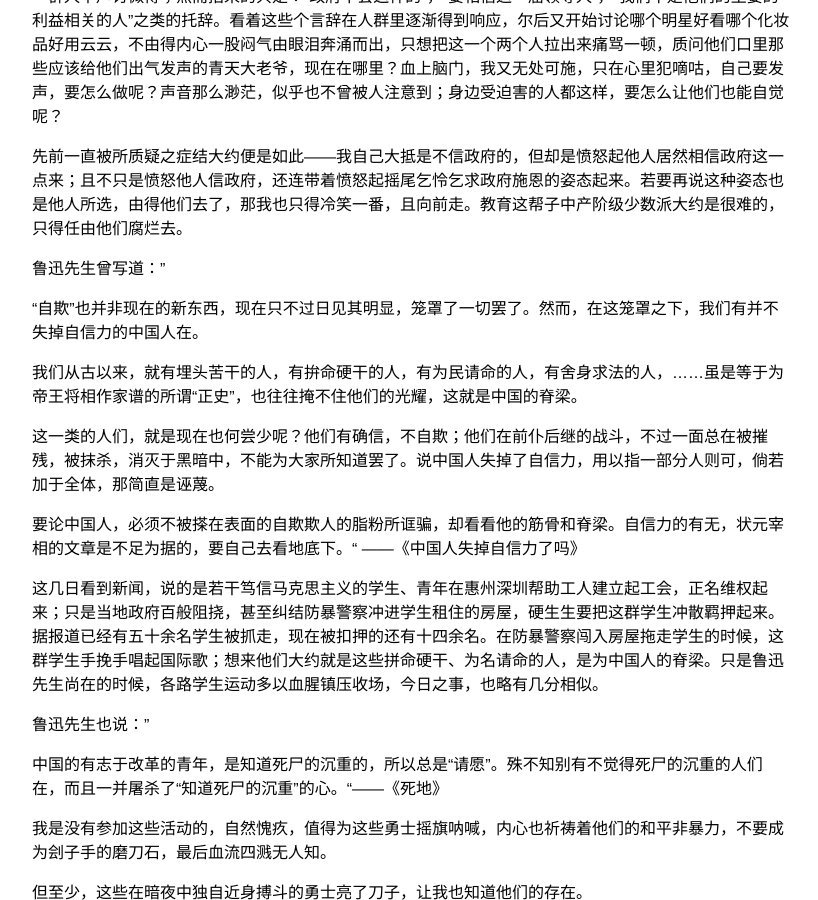
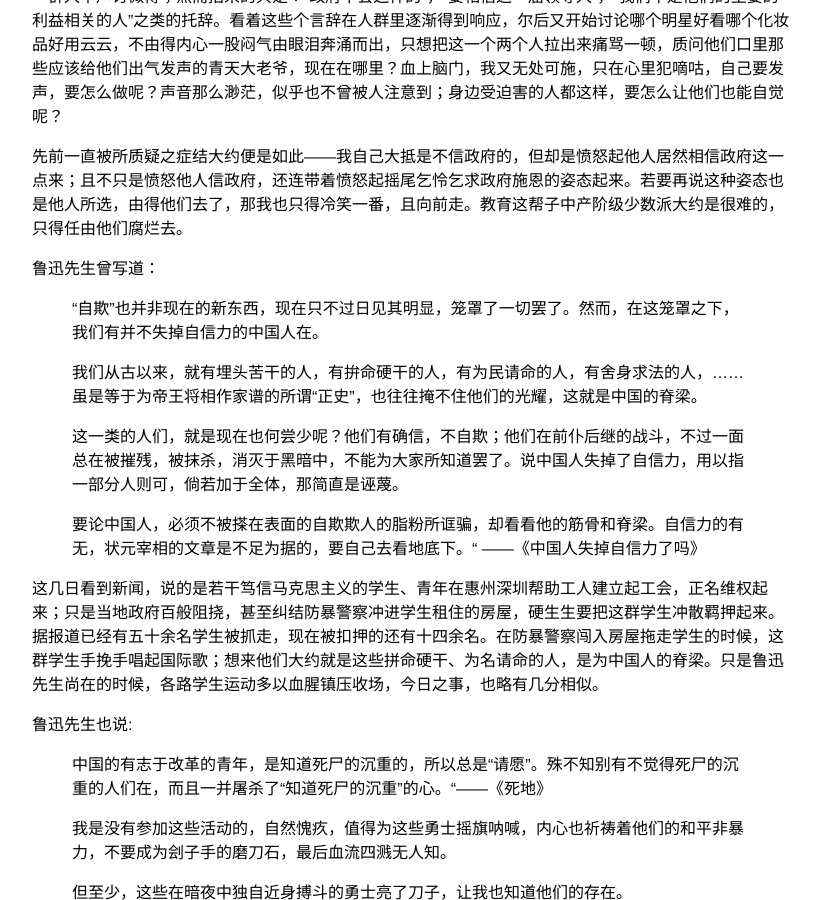
Before and after one commit to Ortsang/ortsang.github.io, a Jekyll site: the page built from _posts/2021-11-30-记非暴力马克思.md, in a window 1280 px wide and 900 px high, scrolled down 988 px. Shown: the whole window, without its empty margins (228-1046 px from the left). Built offline with Jekyll 4.4.1, drawn with Linux system fonts in a browser that asks for light colours; part of the change alters nothing that is shown.

```diff
--- a/_posts/2021-11-30-记非暴力马克思.md
+++ b/_posts/2021-11-30-记非暴力马克思.md
@@ -22,25 +22,25 @@ tags: 雑談
 
 先前一直被所质疑之症结大约便是如此——我自己大抵是不信政府的，但却是愤怒起他人居然相信政府这一点来；且不只是愤怒他人信政府，还连带着愤怒起摇尾乞怜乞求政府施恩的姿态起来。若要再说这种姿态也是他人所选，由得他们去了，那我也只得冷笑一番，且向前走。教育这帮子中产阶级少数派大约是很难的，只得任由他们腐烂去。
 
-鲁迅先生曾写道：”
+鲁迅先生曾写道：
 
-“自欺”也并非现在的新东西，现在只不过日见其明显，笼罩了一切罢了。然而，在这笼罩之下，我们有并不失掉自信力的中国人在。
+>“自欺”也并非现在的新东西，现在只不过日见其明显，笼罩了一切罢了。然而，在这笼罩之下，我们有并不失掉自信力的中国人在。
 
-我们从古以来，就有埋头苦干的人，有拚命硬干的人，有为民请命的人，有舍身求法的人，……虽是等于为帝王将相作家谱的所谓“正史”，也往往掩不住他们的光耀，这就是中国的脊梁。
+>我们从古以来，就有埋头苦干的人，有拚命硬干的人，有为民请命的人，有舍身求法的人，……虽是等于为帝王将相作家谱的所谓“正史”，也往往掩不住他们的光耀，这就是中国的脊梁。
 
-这一类的人们，就是现在也何尝少呢？他们有确信，不自欺；他们在前仆后继的战斗，不过一面总在被摧残，被抹杀，消灭于黑暗中，不能为大家所知道罢了。说中国人失掉了自信力，用以指一部分人则可，倘若加于全体，那简直是诬蔑。
+>这一类的人们，就是现在也何尝少呢？他们有确信，不自欺；他们在前仆后继的战斗，不过一面总在被摧残，被抹杀，消灭于黑暗中，不能为大家所知道罢了。说中国人失掉了自信力，用以指一部分人则可，倘若加于全体，那简直是诬蔑。
 
-要论中国人，必须不被搽在表面的自欺欺人的脂粉所诓骗，却看看他的筋骨和脊梁。自信力的有无，状元宰相的文章是不足为据的，要自己去看地底下。“ ——《中国人失掉自信力了吗》
+>要论中国人，必须不被搽在表面的自欺欺人的脂粉所诓骗，却看看他的筋骨和脊梁。自信力的有无，状元宰相的文章是不足为据的，要自己去看地底下。“ ——《中国人失掉自信力了吗》
 
 这几日看到新闻，说的是若干笃信马克思主义的学生、青年在惠州深圳帮助工人建立起工会，正名维权起来；只是当地政府百般阻挠，甚至纠结防暴警察冲进学生租住的房屋，硬生生要把这群学生冲散羁押起来。据报道已经有五十余名学生被抓走，现在被扣押的还有十四余名。在防暴警察闯入房屋拖走学生的时候，这群学生手挽手唱起国际歌；想来他们大约就是这些拼命硬干、为名请命的人，是为中国人的脊梁。只是鲁迅先生尚在的时候，各路学生运动多以血腥镇压收场，今日之事，也略有几分相似。
 
-鲁迅先生也说：”
+鲁迅先生也说:
 
-中国的有志于改革的青年，是知道死尸的沉重的，所以总是“请愿”。殊不知别有不觉得死尸的沉重的人们在，而且一并屠杀了“知道死尸的沉重”的心。“——《死地》
+>中国的有志于改革的青年，是知道死尸的沉重的，所以总是“请愿”。殊不知别有不觉得死尸的沉重的人们在，而且一并屠杀了“知道死尸的沉重”的心。“——《死地》
 
-我是没有参加这些活动的，自然愧疚，值得为这些勇士摇旗呐喊，内心也祈祷着他们的和平非暴力，不要成为刽子手的磨刀石，最后血流四溅无人知。
+>我是没有参加这些活动的，自然愧疚，值得为这些勇士摇旗呐喊，内心也祈祷着他们的和平非暴力，不要成为刽子手的磨刀石，最后血流四溅无人知。
 
-但至少，这些在暗夜中独自近身搏斗的勇士亮了刀子，让我也知道他们的存在。
+>但至少，这些在暗夜中独自近身搏斗的勇士亮了刀子，让我也知道他们的存在。
 
 这些个暴君大约还有得救？未可知也。
 
```
